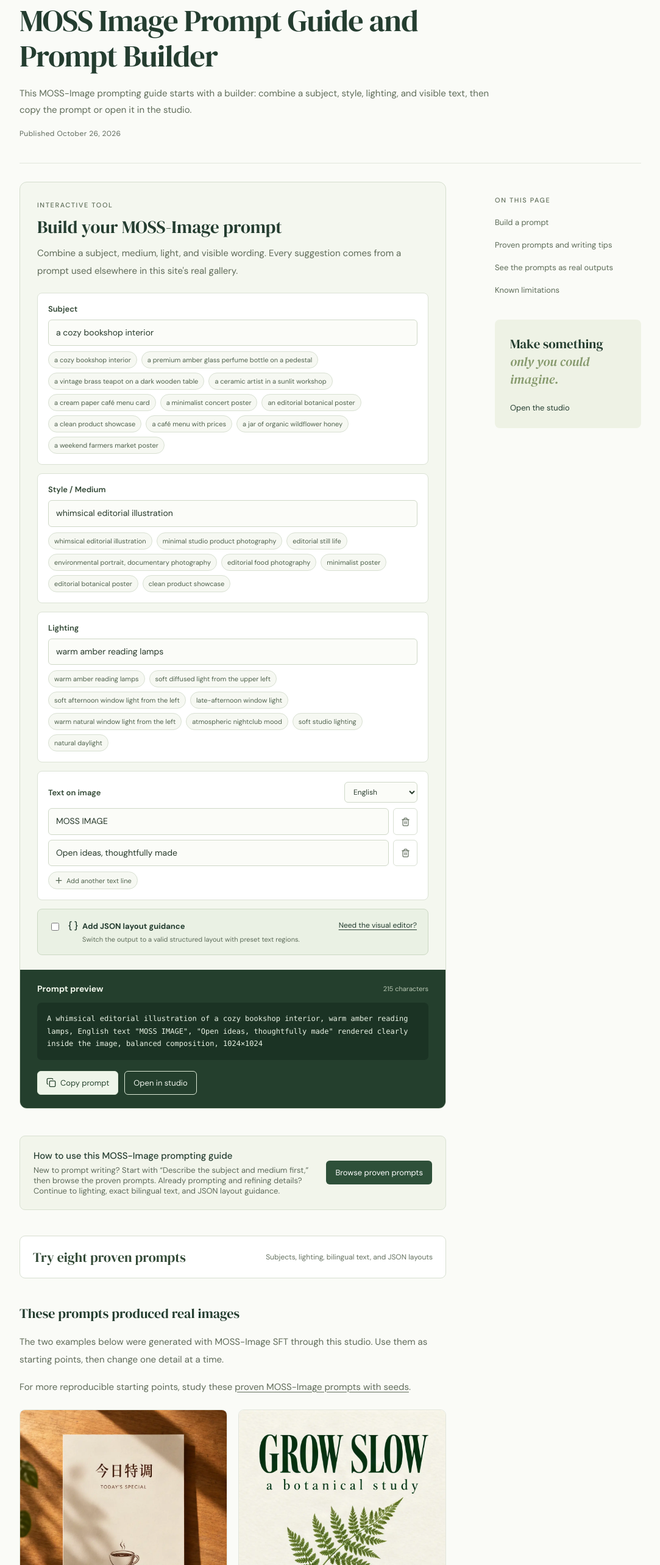
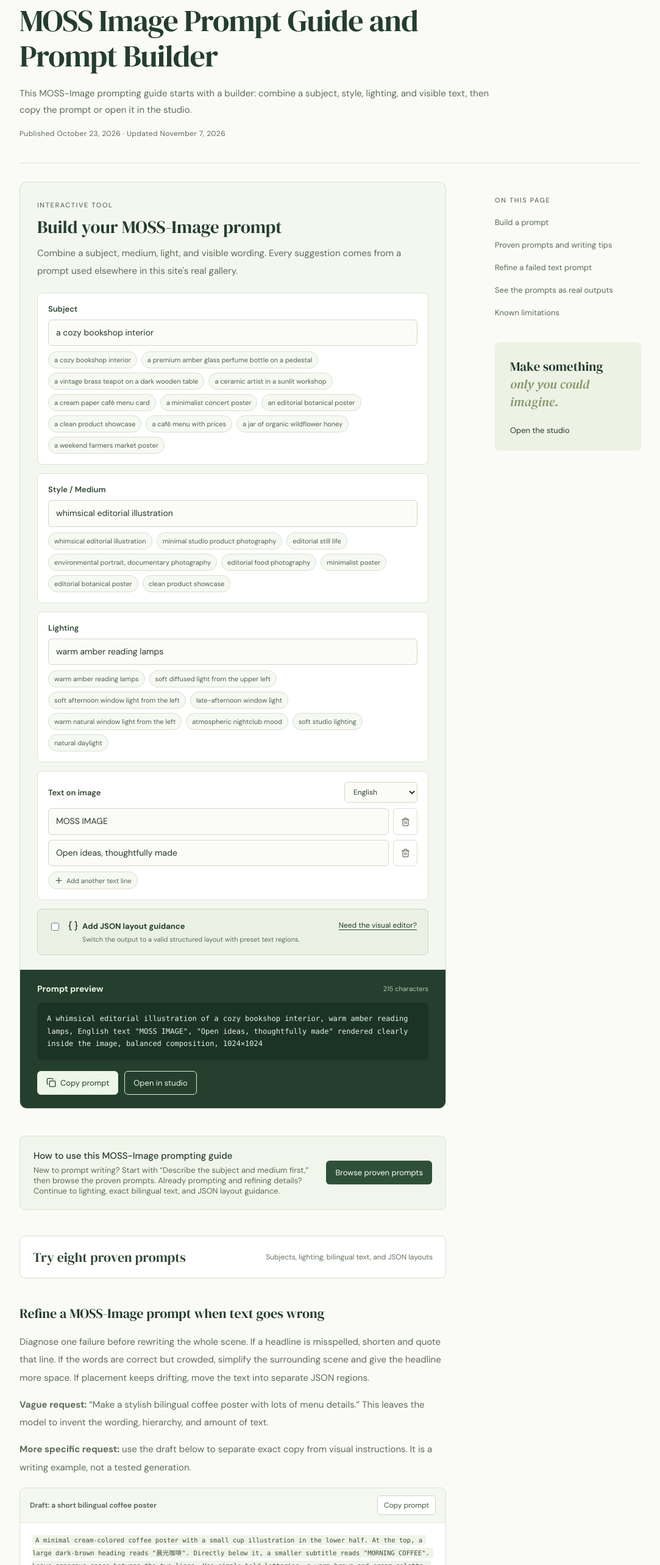
Before and after one commit to kaixin20190930/mossimage, a Next.js app: page /guide/prompt in a window 1280 px wide. Shown: the part 234-2800 px from the top of the page at 61% size, without its empty margins (98-1181 px from the left). Built offline with nearby package versions, Linux system fonts and the light colour scheme; no server answers.

Commit message:
Finish prompt guide dates, refinement tips and contextual anchors

```diff
--- a/app/chinese-ai-image-generator/page.tsx
+++ b/app/chinese-ai-image-generator/page.tsx
@@ -137,7 +137,7 @@ export default function ChineseImagePage() {
         <Link className="inline-action" href="/?mode=layout#studio">Open the studio in JSON mode </Link>
         <div className="related-links">
           <Link href="/gallery/">View real MOSS-Image creations</Link>
-          <Link href="/guide/prompt/">Prompt writing tips </Link>
+          <Link href="/guide/prompt/">MOSS-Image prompting tips for bilingual text</Link>
           <Link href="/compare/flux/">Compare with FLUX </Link>
         </div>
       </section>
--- a/app/guide/prompt/page.tsx
+++ b/app/guide/prompt/page.tsx
@@ -5,10 +5,13 @@ import { EditorialPage } from '@/components/editorial-page';
 import { PromptBuilder } from '@/components/prompt-builder';
 import { PromptExample } from '@/components/prompt-example';
 import { featuredImageHref, featuredImages } from '@/lib/featured-images';
-import { landingPages, publishedIsoDate } from '@/lib/landing-pages';
+import { contentLastModified } from '@/lib/content-dates';
+import { landingPages, publishedDate, publishedIsoDate } from '@/lib/landing-pages';
 import { breadcrumbStructuredData, JsonLd } from '@/lib/structured-data';
 
 const page = landingPages.prompt;
+const modifiedDate = contentLastModified[page.slug];
+const modifiedLabel = new Intl.DateTimeFormat('en-US', { month: 'long', day: 'numeric', year: 'numeric', timeZone: 'UTC' }).format(new Date(`${modifiedDate}T00:00:00Z`));
 const canonical = 'https://mossimage.run/guide/prompt/';
 const byId = (id: string) => featuredImages.find(image => image.id === id)!;
 const menu = byId('bilingual-menu');
@@ -20,6 +23,7 @@ const bookshop = byId('bookshop');
 
 const productPhoto = 'A premium amber glass perfume bottle on a pale limestone pedestal, minimal studio product photography, warm beige background, soft diffused light from the upper left, a gentle shadow falling to the right, centered composition, realistic glass reflections, refined editorial advertising style, 1024×1024';
 const portrait = 'An editorial portrait of a ceramic artist in a sunlit workshop, waist-up framing, subject placed on the right third, shelves of handmade vessels softly blurred behind her, late-afternoon window light, warm earth tones, natural skin texture, quiet documentary photography, 1024×1024';
+const coffeePosterDraft = 'A minimal cream-colored coffee poster with a small cup illustration in the lower half. At the top, a large dark-brown heading reads "晨光咖啡". Directly below it, a smaller subtitle reads "MORNING COFFEE". Leave generous space between the two lines. Use simple bold lettering, a warm brown and cream palette, and soft morning light.';
 
 const studioHref = (prompt: string) => `/?prompt=${encodeURIComponent(prompt)}#studio`;
 
@@ -33,6 +37,7 @@ export const metadata: Metadata = {
 const sections = [
   { id: 'builder', title: 'Build a prompt' },
   { id: 'proven', title: 'Proven prompts and writing tips' },
+  { id: 'refine', title: 'Refine a failed text prompt' },
   { id: 'results', title: 'See the prompts as real outputs' },
   { id: 'known-limitations', title: 'Known limitations' },
 ] as const;
@@ -48,7 +53,7 @@ export default function PromptGuidePage() {
         url: canonical,
         description: page.description,
         datePublished: publishedIsoDate,
-        dateModified: '2026-10-31',
+        dateModified: modifiedDate,
         isPartOf: { '@id': 'https://mossimage.run/#website' },
       },
       breadcrumbStructuredData([
@@ -68,7 +73,7 @@ export default function PromptGuidePage() {
       intro="This MOSS-Image prompting guide starts with a builder: combine a subject, style, lighting, and visible text, then copy the prompt or open it in the studio."
       sections={sections}
       bottomLink={{ href: '/guide/', label: 'All guides' }}
-      publishedDate="October 26, 2026"
+      publishedDate={`${publishedDate} · Updated ${modifiedLabel}`}
     >
       <section id="builder" className="builder-section">
         <PromptBuilder/>
@@ -112,6 +117,21 @@ export default function PromptGuidePage() {
         </div>
       </details>
 
+      <section id="refine">
+        <h2>Refine a MOSS-Image prompt when text goes wrong</h2>
+        <p>Diagnose one failure before rewriting the whole scene. If a headline is misspelled, shorten and quote that line. If the words are correct but crowded, simplify the surrounding scene and give the headline more space. If placement keeps drifting, move the text into separate JSON regions.</p>
+        <p><strong>Vague request:</strong> “Make a stylish bilingual coffee poster with lots of menu details.” This leaves the model to invent the wording, hierarchy, and amount of text.</p>
+        <p><strong>More specific request:</strong> use the draft below to separate exact copy from visual instructions. It is a writing example, not a tested generation.</p>
+        <PromptExample label="Draft: a short bilingual coffee poster" prompt={coffeePosterDraft} href={studioHref(coffeePosterDraft)}/>
+        <ol>
+          <li>Save the original prompt, result, seed, model, canvas size, steps, and CFG. Keep those settings fixed while comparing prompt revisions; a seed alone does not reproduce an image across different models or workflows.</li>
+          <li>Change only the instruction tied to the failure. For spelling, remove extra copy and retain the exact quoted headline. For crowding, adjust spacing without changing the headline or lighting.</li>
+          <li>Inspect every Chinese character, English word, and punctuation mark at full size. Keep a revision only if it fixes the target issue without losing another required detail.</li>
+          <li>Once the wording works, add one subtitle or detail at a time. If repeated attempts still miss exact lettering, place approved text in a design tool before printing or publishing.</li>
+        </ol>
+        <p>For placement problems, follow the <Link href="/guide/json-layout/">MOSS-Image JSON prompt layout reference</Link>. To compare wording against recorded outputs, use the <Link href="/blog/best-moss-image-prompts-examples-seeds/">MOSS-Image prompt examples with seeds</Link>.</p>
+      </section>
+
       <section id="results">
         <h2>These prompts produced real images</h2>
         <p>The two examples below were generated with MOSS-Image SFT through this studio. Use them as starting points, then change one detail at a time.</p>
--- a/app/text-in-image-generator/page.tsx
+++ b/app/text-in-image-generator/page.tsx
@@ -63,7 +63,7 @@ export default function TextInImageGeneratorPage() {
         <h2>Put exact wording in quotation marks</h2>
         <p>Describe the scene first, then quote every line that needs to appear. Keep the hierarchy explicit: name the heading, subtitle, item rows, prices, and footer separately. Shorter text blocks are easier to inspect and revise than a dense paragraph.</p>
         <div className="code-block"><pre><code>{examples[0].prompt}</code></pre></div>
-        <p><Link className="inline-text-link" href="/guide/prompt/">See more copy-ready prompt examples</Link></p>
+        <p><Link className="inline-text-link" href="/guide/prompt/#proven">MOSS Image prompt examples for text in images</Link></p>
       </section>
 
       <section id="layout">
--- a/components/prompt-showcase-article.tsx
+++ b/components/prompt-showcase-article.tsx
@@ -46,7 +46,7 @@ export function PromptShowcaseArticle() {
     <section id="build-your-own-prompt">
       <h2>Build your own prompt</h2>
       <p>Start from the closest example and change one variable: wording, subject, lighting, or layout. Generate once, inspect the result, and then change the next variable. The prompt builder can assemble a new free-form prompt, while the JSON Layout Generator creates a structured template.</p>
-      <div className="related-links"><Link href="/guide/prompt/">Open the Prompt Builder</Link><Link href="/json-layout/">Build a JSON layout</Link><Link href="/presets/infographic/">Try the infographic preset</Link><Link href="/presets/quote-card/">Try the quote-card preset</Link><Link href="/gallery/">Browse all 31 examples</Link></div>
+      <div className="related-links"><Link href="/guide/prompt/#builder">Open the MOSS Image prompt builder</Link><Link href="/json-layout/">Build a JSON layout</Link><Link href="/presets/infographic/">Try the infographic preset</Link><Link href="/presets/quote-card/">Try the quote-card preset</Link><Link href="/gallery/">Browse all 31 examples</Link></div>
     </section>
   </>;
 }
--- a/lib/content-dates.ts
+++ b/lib/content-dates.ts
@@ -5,7 +5,7 @@
 export const contentLastModified: Record<string, string> = {
   '': '2026-10-31',
   gallery: '2026-10-31',
-  'guide/prompt': '2026-10-31',
+  'guide/prompt': '2026-11-07',
   'guide/json-layout': '2026-10-28',
   'json-layout': '2026-10-31',
   'moss-image-ai': '2026-10-26',
```
Also changed, not shown: 1 other file (tests, documents, lock files or other folders).
